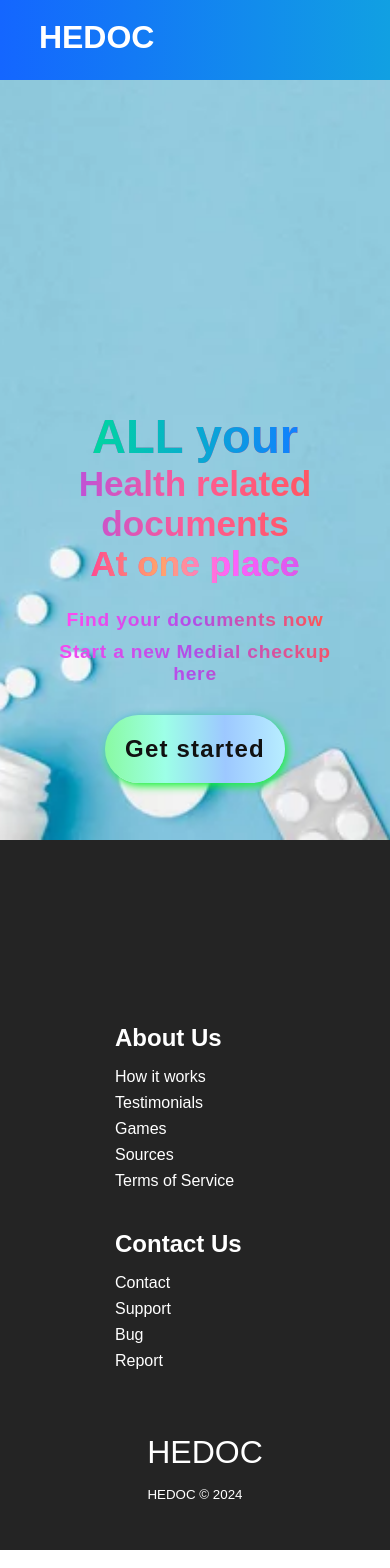
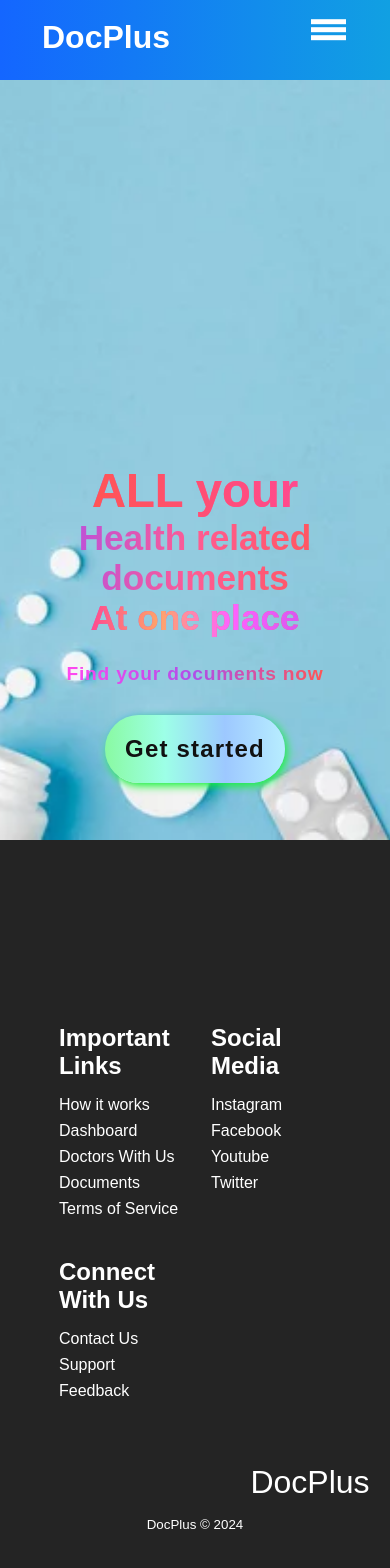
Before and after one commit to KILLERTIAN/Doc-Plus, a React (Create React App) app in the folder client/: page / in a window 390 px wide. Shown: the top 1568 px of the page. Built offline with nearby package versions, Linux system fonts and the light colour scheme; no server answers.

Commit message:
navbar adjustment, menu button, addition of social media links in footer

```diff
--- a/client/src/components/Footer.css
+++ b/client/src/components/Footer.css
@@ -75,7 +75,7 @@
     align-items: flex-start;
     margin: 16px;
     text-align: left;
-    width: 160px;
+    width: 120px;
     box-sizing: border-box;
   }
 
@@ -143,8 +143,8 @@
     display: flex;
     align-items: center;
     margin-bottom: 16px;
+    margin-left: 230px;
   }
-
   .website-rights {
     color: #fff;
     margin-bottom: 16px;
--- a/client/src/components/Footer.js
+++ b/client/src/components/Footer.js
@@ -28,19 +28,18 @@ function Footer() {
       <div class='footer-links'>
         <div className='footer-link-wrapper'>
           <div class='footer-link-items'>
-            <h2>About Us</h2>
+            <h2> Important Links</h2>
             <Link to='/sign-up'>How it works</Link>
-            <Link to='/'>Testimonials</Link>
-            <Link to='/games'>Games</Link>
-            <Link to='/about'>Sources</Link>
+            <Link to='/dashboard'>Dashboard</Link>
+            <Link to='/doctor-dashboard'>Doctors With Us</Link>
+            <Link to='/document'>Documents</Link>
             <Link to='/about'>Terms of Service</Link>
           </div>
           <div class='footer-link-items'>
-            <h2>Contact Us</h2>
-            <Link to='/sign-up'>Contact</Link>
-            <Link to='/sign-up'>Support</Link>
-            <Link to='/sign-up'>Bug</Link>
-            <Link to='/sign-up'>Report</Link>
+            <h2>Connect With Us</h2>
+            <Link to='/about'>Contact Us</Link>
+            <Link to='/about'>Support</Link>
+            <Link to='/sign-up'>Feedback</Link>
           </div>
         </div>
         {/* <div className='footer-link-wrapper'>
@@ -50,7 +49,7 @@ function Footer() {
             <Link to='/games'>Minecraft</Link>
             <Link to='/games'>Play togther</Link>
             <Link to='/games'>Influencer</Link>
-          </div>
+          </div> */
           <div class='footer-link-items'>
             <h2>Social Media</h2>
             <Link to='/'>Instagram</Link>
@@ -58,18 +57,18 @@ function Footer() {
             <Link to='/'>Youtube</Link>
             <Link to='/'>Twitter</Link>
           </div>
-        </div> */}
+          }
       </div>
       <section class='social-media'>
         <div class='social-media-wrap'>
           <div class='footer-logo'>
             <Link to='/' className='social-logo'>
-              HEDOC
+              DocPlus
               {/* <i class='fab fa-typo3' /> */}
             </Link>
           </div>
-          <small class='website-rights'>HEDOC © 2024</small>
-          {/* <div class='social-icons'>
+          <small class='website-rights'>DocPlus © 2024</small>
+          { <div class='social-icons'>
             <Link
               class='social-icon-link facebook'
               to='/'
@@ -110,7 +109,7 @@ function Footer() {
             >
               <i class='fab fa-linkedin' />
             </Link>
-          </div> */}
+          </div> }
         </div>
       </section>
     </div>
--- a/client/src/components/HeroSection.css
+++ b/client/src/components/HeroSection.css
@@ -77,7 +77,7 @@
 }
 
 .hero-text span1 {
-    background: linear-gradient(to right, #00d6a0, #1180ff);
+    background: linear-gradient(to right, #ff5555, #ff498f);
     -webkit-text-fill-color: transparent;
     -webkit-background-clip: text;
     font-size: 1.34em;
@@ -120,6 +120,9 @@
 }
 
 @media(width <300px) {
+    .hero-gradient{
+        margin-top: 0%;
+    }
     .hero-container {
         justify-content: flex-end;
         align-items: center;
--- a/client/src/components/HeroSection.js
+++ b/client/src/components/HeroSection.js
@@ -20,7 +20,6 @@ function HeroSection() {
                     <span> At one place</span><br />
                 </h1>
                 <p><span2>Find your documents now </span2></p>
-                <p><span2>Start a new Medial checkup here</span2></p>
                 <Link to="/sign-up" className='hero-free-trial-button'><button>Get started</button></Link>
             </div>
 
--- a/client/src/components/Navbar.css
+++ b/client/src/components/Navbar.css
@@ -135,7 +135,16 @@
     .NavbarItems {
       position: relative;
     }
+    .menu-bar{
+    width: 35px;
+    height: 5px;
+    background-color: white;
+    margin: 3px;
+    }
+    .menu-icon{
+      align-content:baseline;
 
+    }
     .nav-menu {
       display: flex;
       flex-direction: column;
--- a/client/src/components/Navbar.js
+++ b/client/src/components/Navbar.js
@@ -76,9 +76,12 @@ function Navbar() {
     <nav className='navbar'>
       <div className='navbar-container'>
         <Link to='/' className='navbar-logo' onClick={closeMobileMenu}>
-          HEDOC
+          DocPlus
         </Link>
         <div className='menu-icon' onClick={handleClick}>
+          <div class="menu-bar"></div>
+          <div class="menu-bar"></div>
+          <div class="menu-bar"></div>
           <ion-icon className={click ? "close-outline fa-times" : "menu-outline fa-times"} ></ion-icon>
         </div>
         <ul className={click ? 'nav-menu active' : 'nav-menu'}>
--- a/client/src/pages/Signup.js
+++ b/client/src/pages/Signup.js
@@ -103,7 +103,7 @@ function Signup() {
     <body className='body'>
       <div className="MainContainer">
         <div className="introTextContainer">
-          <h1>New to HEDOC? </h1>
+          <h1>New to DocPlus? </h1>
           <div className="role-selection">
             <div
               className={`citizen-bar ${role === 'citizen' ? 'glowing-border active' : 'glowing-border'}`}
```
